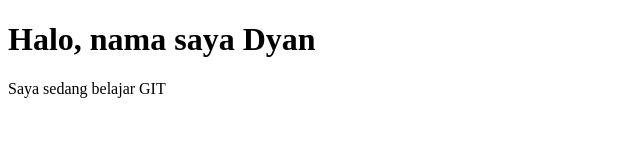
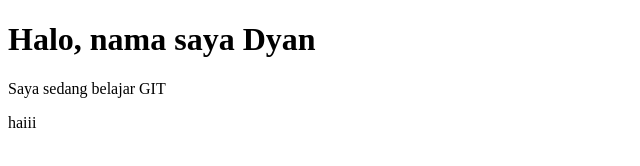
Before and after one commit to zascia-10/projek_dyan, a plain HTML site: page index.html in a window 1280 px wide. Shown: the full height of the page, 0-640 px from the left. Drawn offline with Linux system fonts and the light colour scheme.

Commit message:
Update index.html

```diff
--- a/index.html
+++ b/index.html
@@ -5,5 +5,6 @@
 <body>
     <h1>Halo, nama saya Dyan</h1>
     <p>Saya sedang belajar GIT</p>
+    <p>haiii</p>
 </body>
 </html>
```
